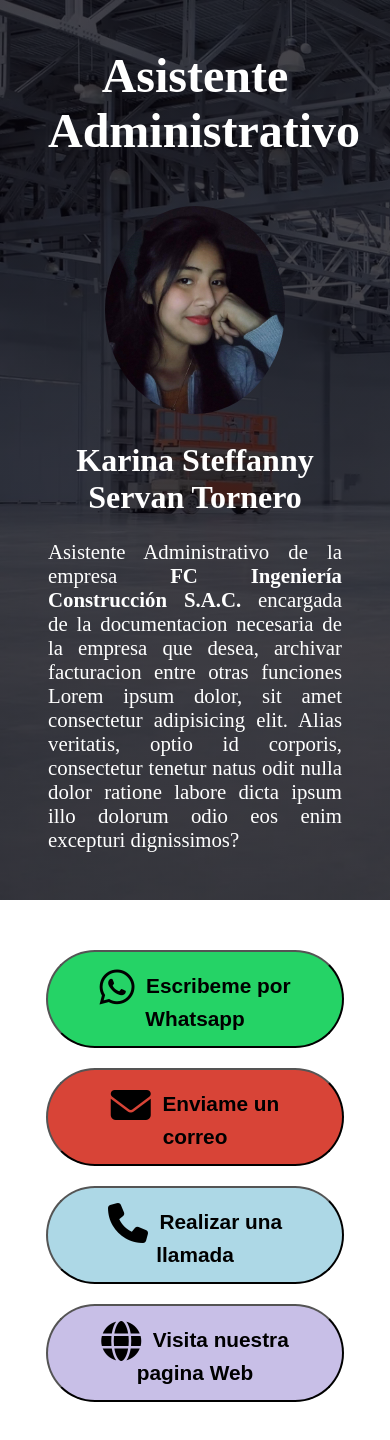
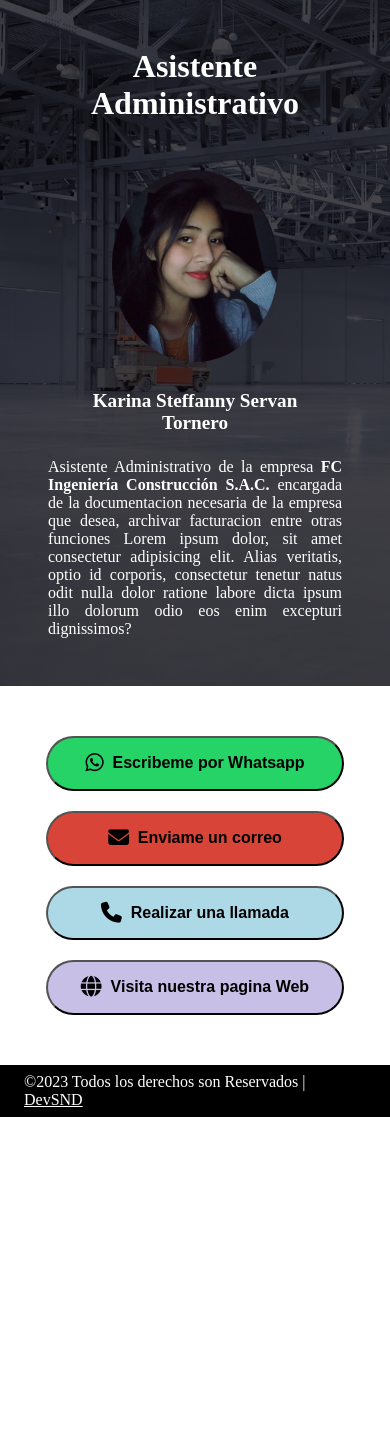
Before and after one commit to DevSaulSneider/tarjeta-karina, a plain HTML site: page index.html in a window 390 px wide. After the commit the page ends 1117 px from the top, so only its background shows below. Drawn offline with Linux system fonts and the light colour scheme.

Commit message:
responsive design

```diff
--- a/assets/css/style.css
+++ b/assets/css/style.css
@@ -7,7 +7,6 @@
     text-align: center;
     color: white;
     padding: 3rem;
-    /* background: linear-gradient( rgba(155, 82, 82, 0.75), rgba(155, 82, 82, 0.75)), url("../img/fondo-header.webp"); */
     background: linear-gradient( rgba(7, 5, 12, 0.75), rgba(7, 5, 12, 0.75)), url("../img/fondo-header.webp");
     background-size: cover;
 }
@@ -18,11 +17,11 @@
 }
 
 .karina{
-    height: 13rem;
+    height: 25rem;
     width: auto;
     border-radius: 100%;
+}
 
-}
 .card_name{
     font-size: 2rem;
     padding: 1.5rem;
@@ -67,3 +66,37 @@
 .btn_web{
     background-color: rgb(200, 191, 231);;
 }
+
+.copy {
+    background-color: black;
+    color: #ffff;
+    padding: 0.5rem 1.5rem;
+    font-size: 1rem;
+    display: flex;
+    flex-direction: row-reverse;
+}
+.dev{
+    color: #ffff;
+}
+
+
+@media (max-width: 490px) {
+    .card_title{
+        font-size: 2rem;
+    }
+    .karina{
+        height: 12rem;
+    }
+    .card_name{
+        font-size: 1.2rem;
+    }
+    .card_text{
+        font-size: 1rem;
+    }
+    .ico{
+        font-size: 1.3rem;
+    }
+    .contact_btn{
+        font-size: 1rem;
+    }
+}
--- a/index.html
+++ b/index.html
@@ -39,8 +39,8 @@
         </section>
     </main>
 
-    <footer>
-
+    <footer class="copy">
+        <p>&copy;2023 Todos los derechos son Reservados | <a class="dev" href="#">DevSND</a></p>
     </footer>
     <script type="module" src="assets/js/main.js"></script>
 </body>
```
